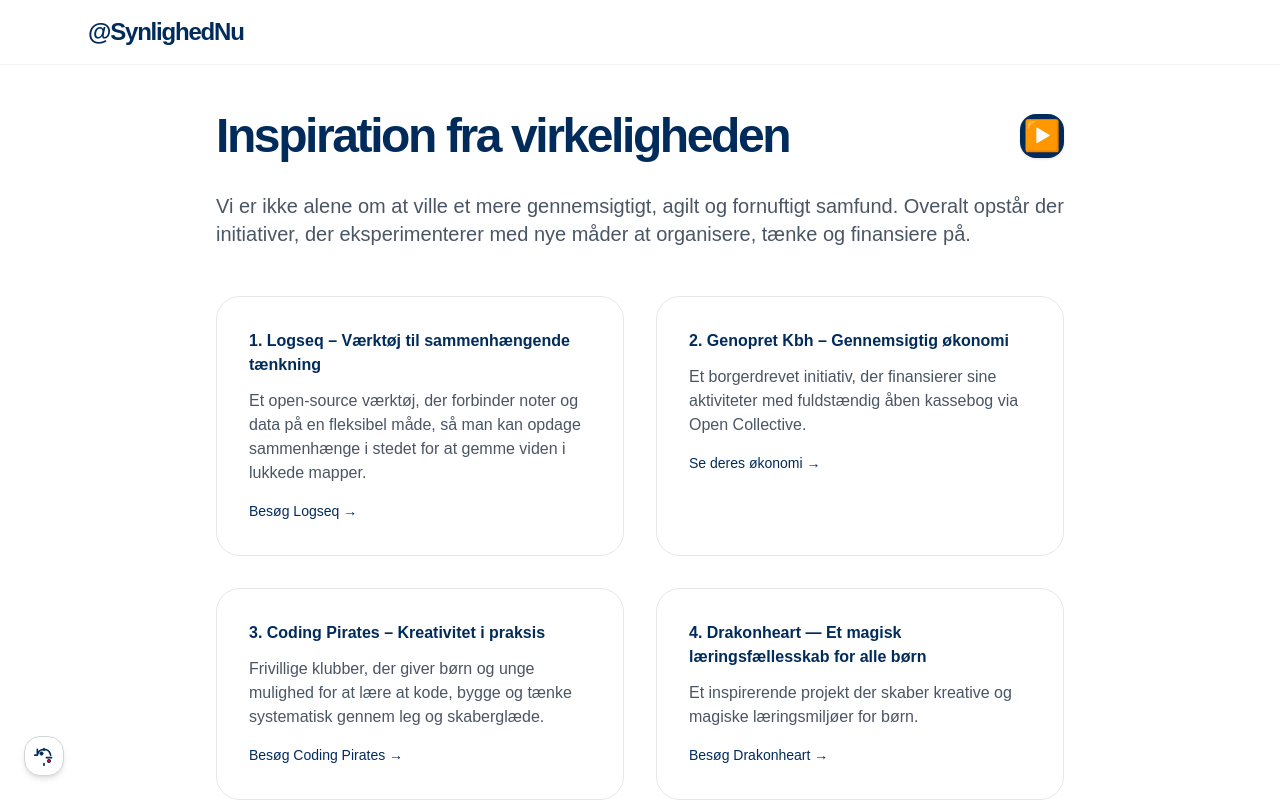
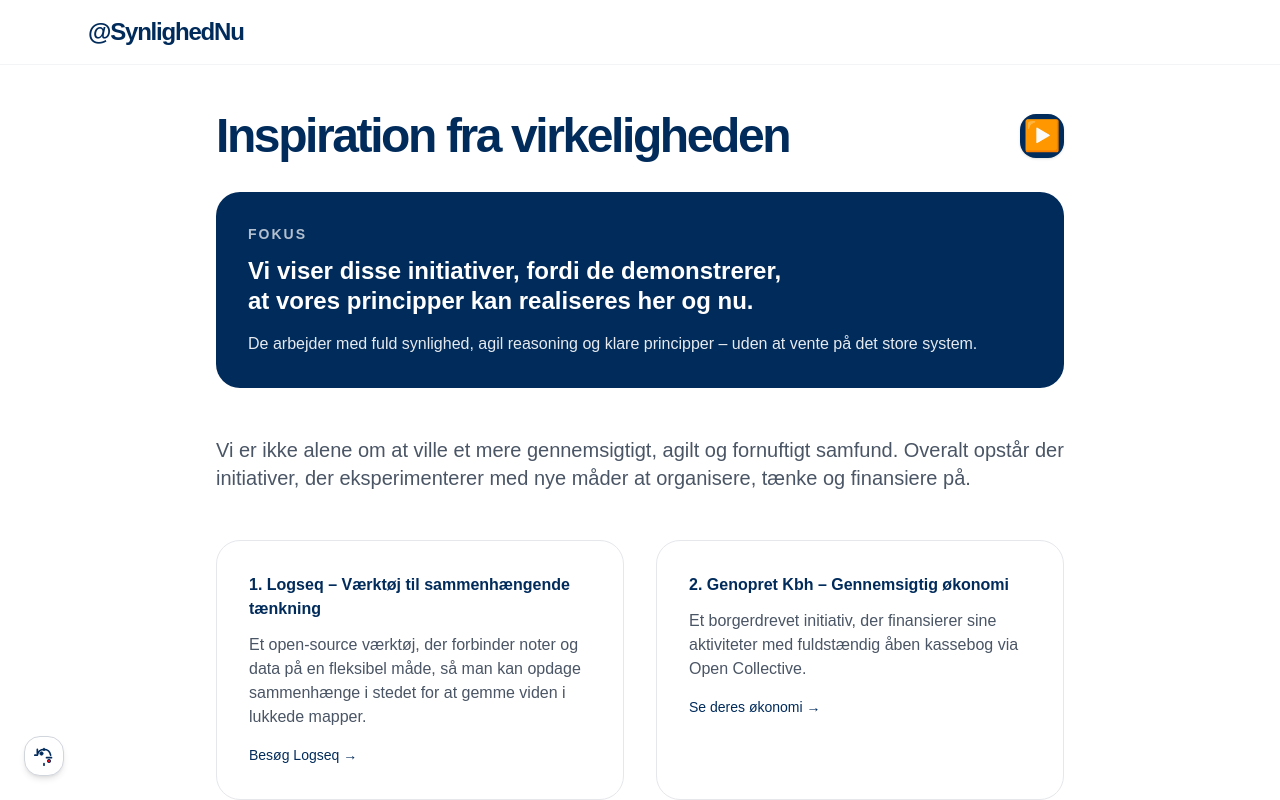
Before and after one commit to synlighed-nu/synlighed-nu-clean, a Next.js app: page /inspiration in a window 1280 px wide. Shown: the top 800 px of the page. Built offline with nearby package versions, Linux system fonts and the light colour scheme.

Commit message:
Update page.tsx

```diff
--- a/app/inspiration/page.tsx
+++ b/app/inspiration/page.tsx
@@ -10,10 +10,11 @@ const SpeakerButton = dynamic(
 
 export default function InspirationPage() {
   const pageText = `
-    Vi er ikke alene om at ville et mere gennemsigtigt, agilt og fornuftigt samfund.
-    Overalt opstår der initiativer, der eksperimenterer med nye måder at organisere, tænke og finansiere på.
+Vi er ikke alene om at ville et mere gennemsigtigt, agilt og fornuftigt samfund. Overalt opstår der initiativer, der eksperimenterer med nye måder at organisere, tænke og finansiere på.
 
-    Her er fire konkrete eksempler på projekter, der arbejder med principper som åbenhed, kreativitet og systemtænkning.
+Disse eksempler viser, at det er muligt at arbejde med fuld synlighed, agil reasoning og klare principper i praksis – uden at vente på, at det store system ændrer sig først.
+
+Fokus: Vi viser disse initiativer, fordi de demonstrerer, at vores principper ikke bare er teori. De kan realiseres her og nu af almindelige mennesker og organisationer, der vælger en anden vej end det bureaukratiske system.
   `;
 
   return (
@@ -28,6 +29,20 @@ export default function InspirationPage() {
             text={pageText}
             endingAxiomIndex={2}
           />
+        </div>
+
+        {/* FOKUS BOKS */}
+        <div className="bg-[#002B5B] text-white rounded-3xl p-8 mb-12">
+          <div className="uppercase tracking-[2px] text-sm font-semibold mb-3 text-white/70">
+            Fokus
+          </div>
+          <p className="text-2xl font-semibold leading-tight">
+            Vi viser disse initiativer, fordi de demonstrerer, <br />
+            at vores principper kan realiseres her og nu.
+          </p>
+          <p className="mt-4 text-white/90">
+            De arbejder med fuld synlighed, agil reasoning og klare principper – uden at vente på det store system.
+          </p>
         </div>
 
         <p className="text-xl text-gray-600 mb-12">
@@ -68,7 +83,7 @@ export default function InspirationPage() {
           </div>
 
           <div className="bg-white border border-gray-200 rounded-3xl p-8">
-            <h4 className="font-semibold mb-3">4. Drakonheart — Et magisk læringsfællesskab for alle børn</h4>
+            <h4 className="font-semibold mb-3">4. Drakonheart – Et magisk læringsfællesskab for alle børn</h4>
             <p className="text-gray-600">
               Et inspirerende projekt der skaber kreative og magiske læringsmiljøer for børn.
             </p>
@@ -81,7 +96,7 @@ export default function InspirationPage() {
 
         <p className="text-center text-gray-600 mt-16 max-w-2xl mx-auto">
           Disse projekter viser, at det er muligt at skabe forandring gennem gennemsigtighed, kreativitet og praktisk agilitet.
-          Vi vil gerne lære af dem og bringe de bedste elementer med ind i arbejdet med <strong>Demokrati 2.0</strong>.
+          De er konkrete eksempler på, at vores principper kan fungere i virkeligheden – og de inspirerer os i arbejdet med <strong>Demokrati 2.0</strong>.
         </p>
 
       </div>
```
